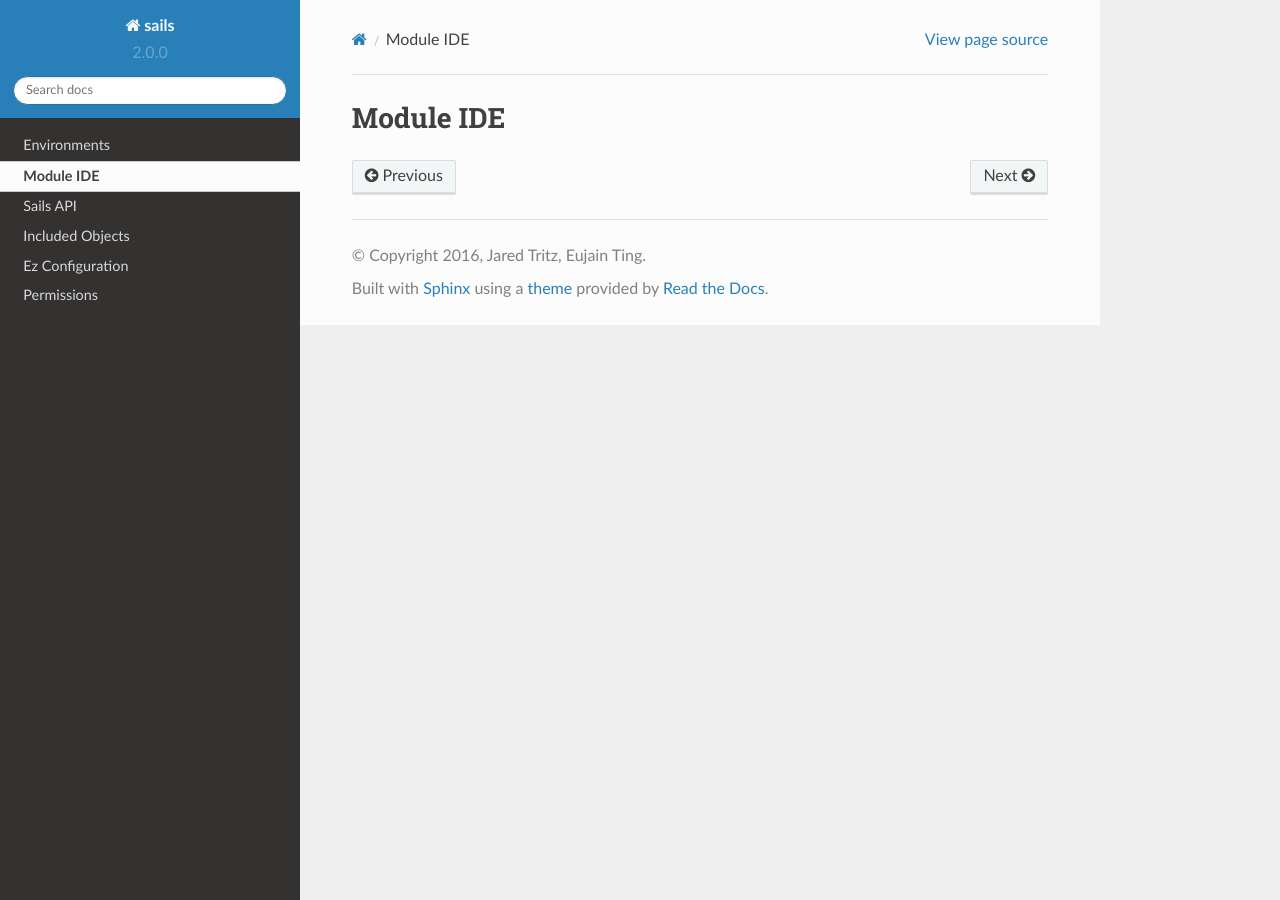
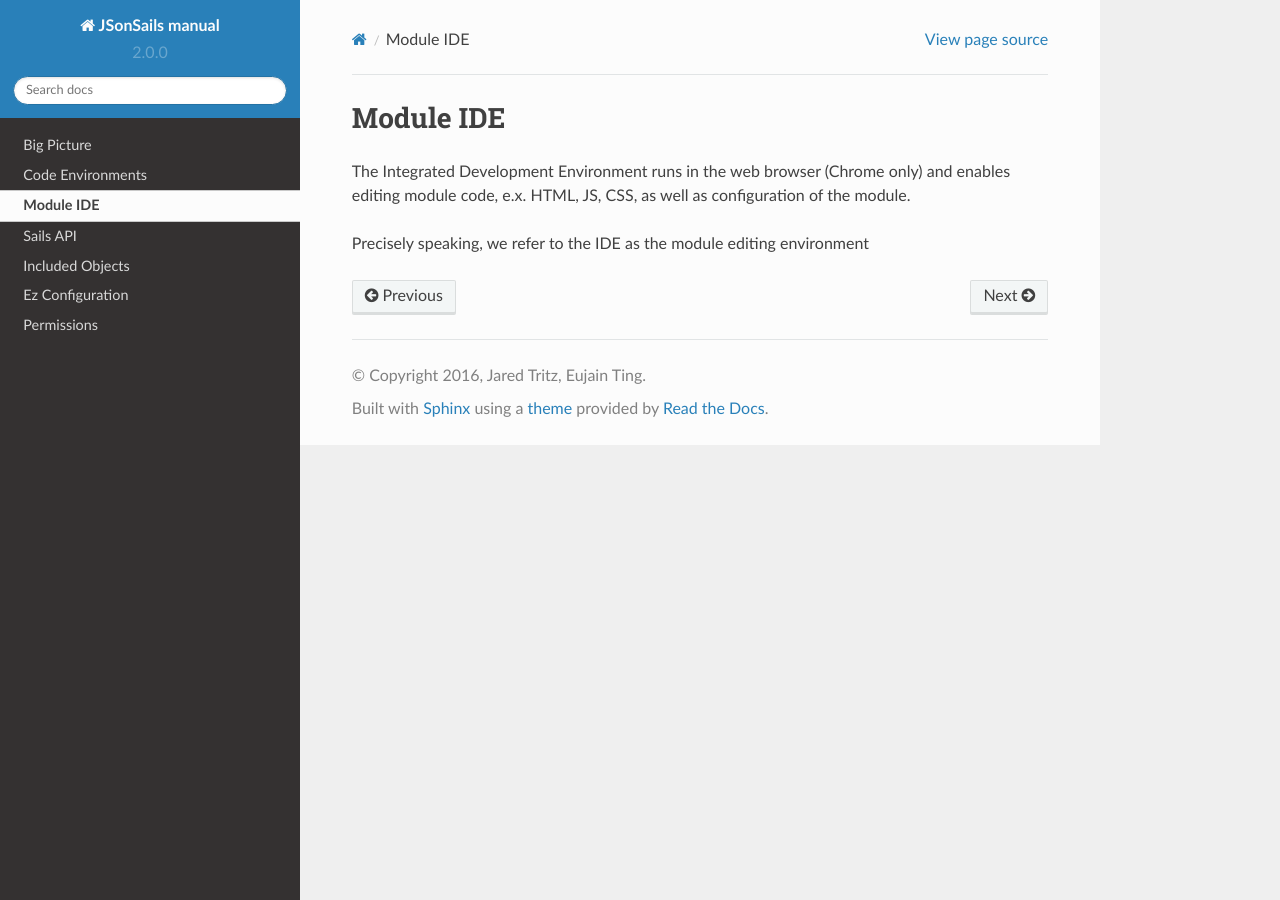
Before and after one commit to jaredtritz/jsonsails-readthedocs, a Sphinx documentation site: the page built from source/module_ide.rst, in a window 1280 px wide. Built offline with Sphinx 7.4.7 and the Read the Docs theme 2.0.0, drawn with Linux system fonts in a browser that asks for light colours.

Commit message:
trying a push to demonstrate update

```diff
--- /dev/null
+++ b/source/big_picture.rst
@@ -0,0 +1,3 @@
+
+Big Picture
+===========
--- a/source/conf.py
+++ b/source/conf.py
@@ -47,7 +47,7 @@ source_suffix = '.rst'
 master_doc = 'index'
 
 # General information about the project.
-project = 'sails'
+project = 'JSonSails manual'
 copyright = '2016, Jared Tritz, Eujain Ting'
 author = 'Jared Tritz, Eujain Ting'
 
--- a/source/environments.rst
+++ b/source/environments.rst
@@ -1,3 +1,3 @@
 
-Environments
-============
+Code Environments
+=================
--- a/source/index.rst
+++ b/source/index.rst
@@ -7,6 +7,7 @@ Contents:
 .. toctree::
    :maxdepth: 1
 
+   big_picture
    environments
    module_ide
    sails_api
--- a/source/module_ide.rst
+++ b/source/module_ide.rst
@@ -1,3 +1,9 @@
 
 Module IDE
 ==========
+
+
+The Integrated Development Environment runs in the web browser (Chrome only)
+and enables editing module code, e.x. HTML, JS, CSS, as well as configuration of the module.
+
+Precisely speaking, we refer to the IDE as the module editing environment
```
